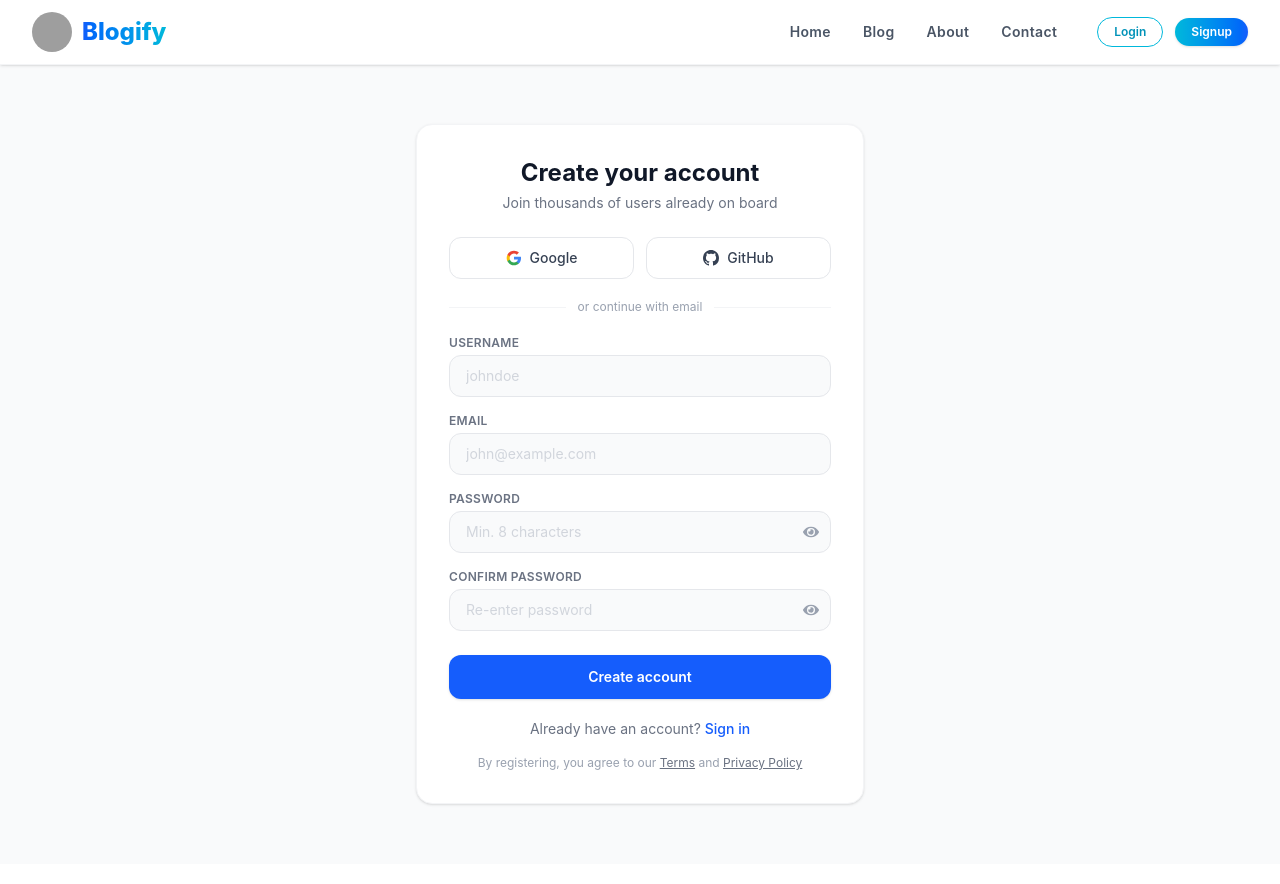
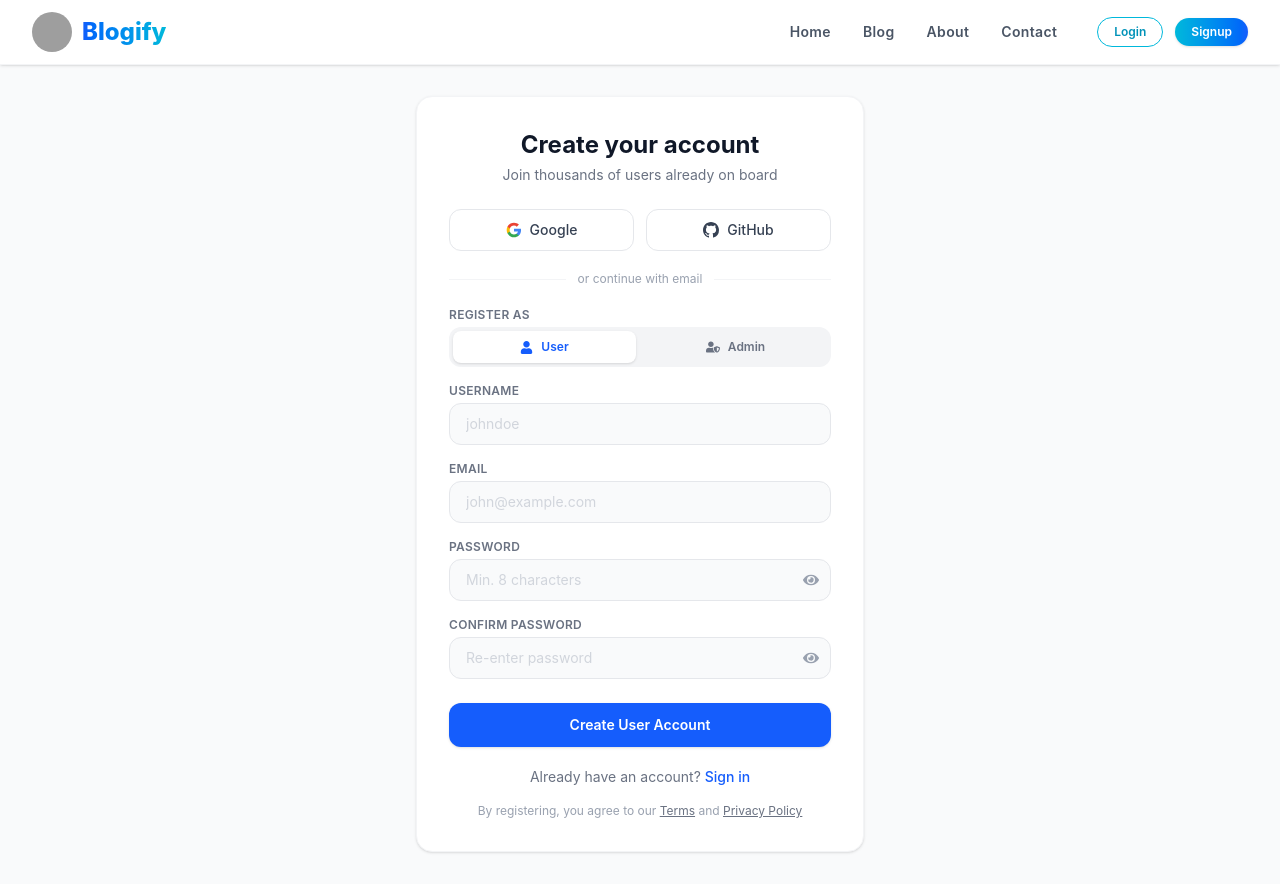
Before and after one commit to nishalniroula12/Blog, a React (Vite) app in the folder Frontend/: page /signup in a window 1280 px wide. Built offline with nearby package versions, Linux system fonts and the light colour scheme; no server answers; grey boxes are pictures that could not be loaded.

Commit message:
adding role in signup

```diff
--- a/Frontend/src/pages/Signup.jsx
+++ b/Frontend/src/pages/Signup.jsx
@@ -1,7 +1,7 @@
 import React, { useState } from 'react';
 import { Formik, Form, Field, ErrorMessage } from 'formik';
 import { useNavigate, Link } from 'react-router-dom';
-import { FaEye, FaEyeSlash } from 'react-icons/fa';
+import { FaEye, FaEyeSlash, FaUser, FaUserShield } from 'react-icons/fa';
 import api from '../api/axios';
 
 const Signup = () => {
@@ -83,6 +83,7 @@ const Signup = () => {
         {/* Formik Form */}
         <Formik
           initialValues={{
+            role: 'user', // Default role
             username: '',
             email: '',
             password: '',
@@ -94,6 +95,7 @@ const Signup = () => {
               // Strip confirmPassword before sending payload to server
               const { confirmPassword, ...payload } = values;
 
+              // Payload now contains: { role, username, email, password }
               const res = await api.post('api/register', payload);
               console.log(res.data);
               resetForm();
@@ -105,8 +107,41 @@ const Signup = () => {
             }
           }}
         >
-          {({ isSubmitting, errors, touched }) => (
+          {({ isSubmitting, errors, touched, setFieldValue, values }) => (
             <Form className="flex flex-col gap-4">
+
+              {/* ROLE SELECTION TOGGLE */}
+              <div className="flex flex-col gap-1">
+                <label className="text-xs font-semibold text-gray-500 uppercase tracking-wide">
+                  Register as
+                </label>
+                <div className="grid grid-cols-2 gap-2 p-1 bg-gray-100 rounded-xl">
+                  <button
+                    type="button"
+                    onClick={() => setFieldValue('role', 'user')}
+                    className={`flex items-center justify-center gap-2 py-2 text-xs font-semibold rounded-lg transition-all ${
+                      values.role === 'user'
+                        ? 'bg-white text-blue-600 shadow-sm'
+                        : 'text-gray-500 hover:text-gray-800'
+                    }`}
+                  >
+                    <FaUser size={13} />
+                    User
+                  </button>
+                  <button
+                    type="button"
+                    onClick={() => setFieldValue('role', 'admin')}
+                    className={`flex items-center justify-center gap-2 py-2 text-xs font-semibold rounded-lg transition-all ${
+                      values.role === 'admin'
+                        ? 'bg-white text-blue-600 shadow-sm'
+                        : 'text-gray-500 hover:text-gray-800'
+                    }`}
+                  >
+                    <FaUserShield size={14} />
+                    Admin
+                  </button>
+                </div>
+              </div>
 
               {/* USERNAME */}
               <div className="flex flex-col gap-1">
@@ -224,7 +259,7 @@ const Signup = () => {
                 disabled={isSubmitting}
                 className="w-full py-3 mt-2 text-sm font-semibold text-white bg-blue-600 rounded-xl hover:bg-blue-700 active:scale-[0.98] disabled:opacity-50 transition shadow-sm"
               >
-                {isSubmitting ? 'Creating account...' : 'Create account'}
+                {isSubmitting ? 'Creating account...' : `Create ${values.role === 'admin' ? 'Admin' : 'User'} Account`}
               </button>
             </Form>
           )}
```
